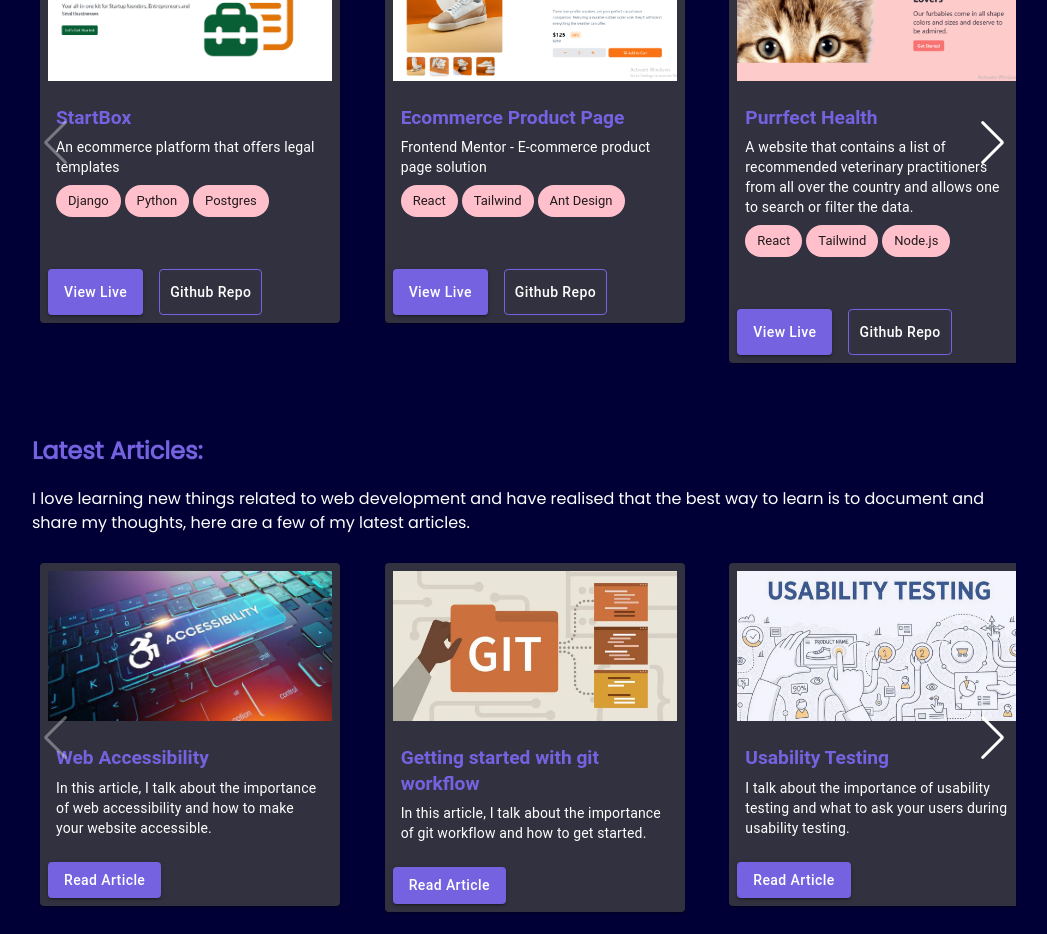
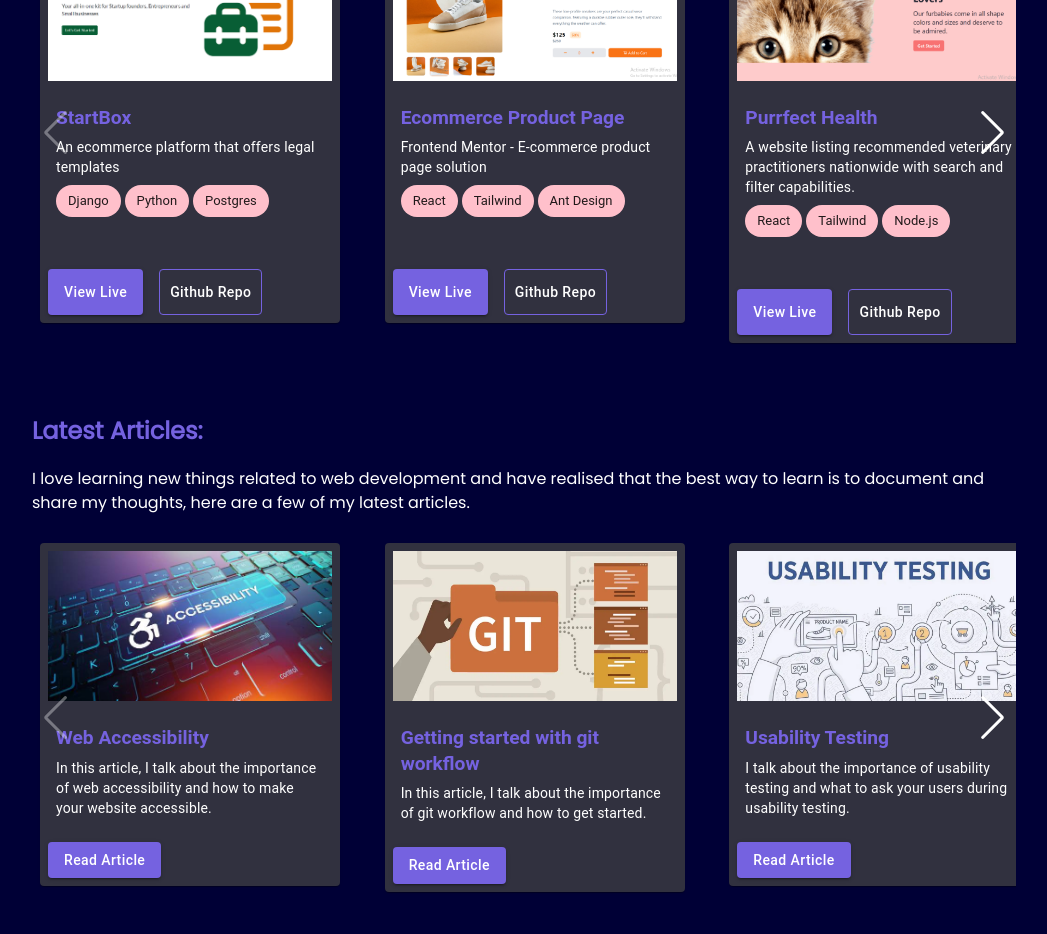
Before and after one commit to hellen17/portfolio-website, a React (Create React App) app: page / in a window 1280 px wide. Shown: the part 1260-2194 px from the top of the page, without its empty margins (116-1163 px from the left). Built offline with nearby package versions, Linux system fonts and the light colour scheme.

Commit message:
edit description

```diff
--- a/src/projectData.js
+++ b/src/projectData.js
@@ -20,7 +20,7 @@ const projectData = [
     {
         id: 3,
         name: 'Purrfect Health',
-        description: 'A website that contains a list of recommended veterinary practitioners from all over the country and allows one to search or filter the data.',
+        description: 'A website listing recommended veterinary practitioners nationwide with search and filter capabilities.',
         thumbnail: './images/purrfect pics.png',
         technologies: ['React', 'Tailwind', 'Node.js'],
         github: 'https://github.com/hellen17/Cat-Portfolio',
```
